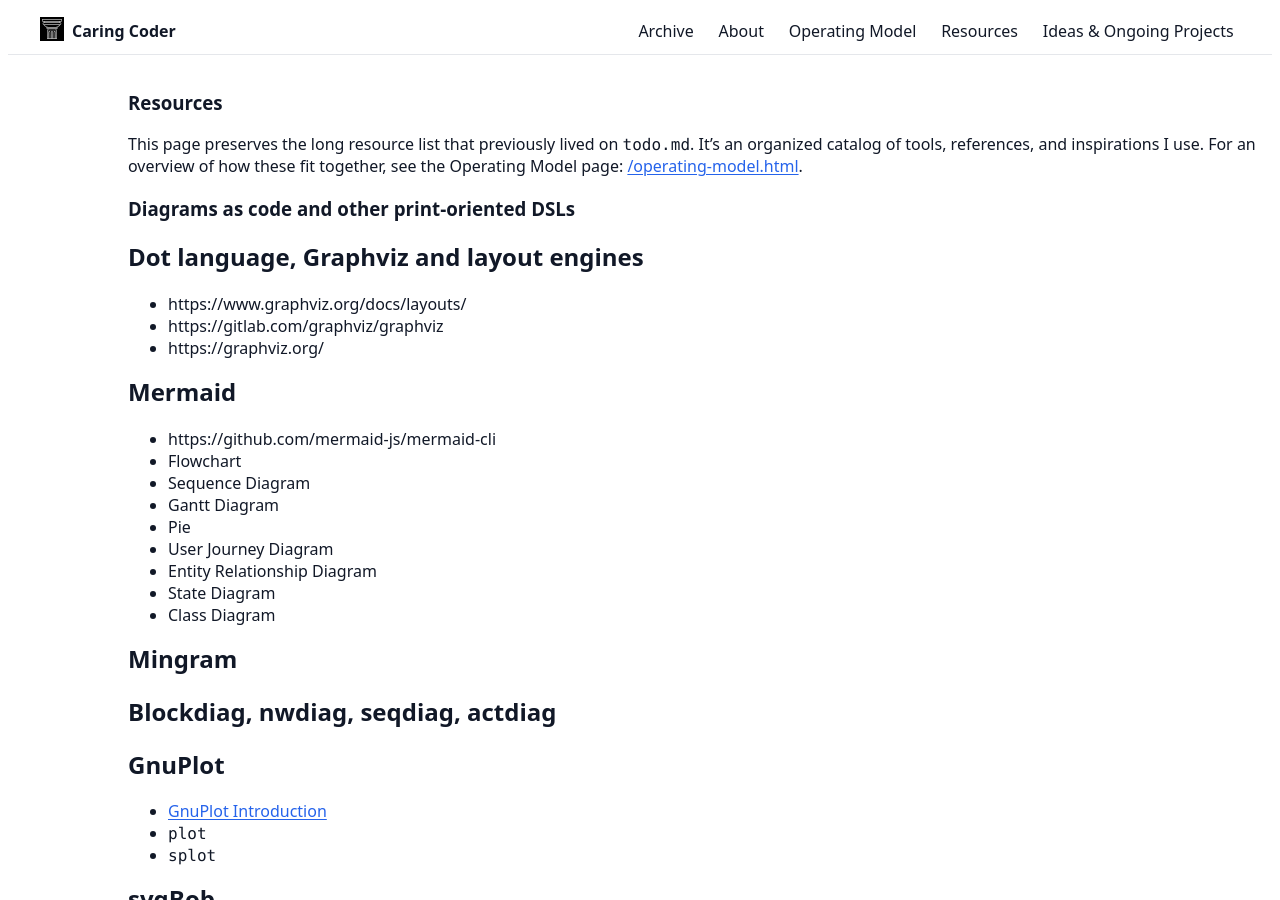
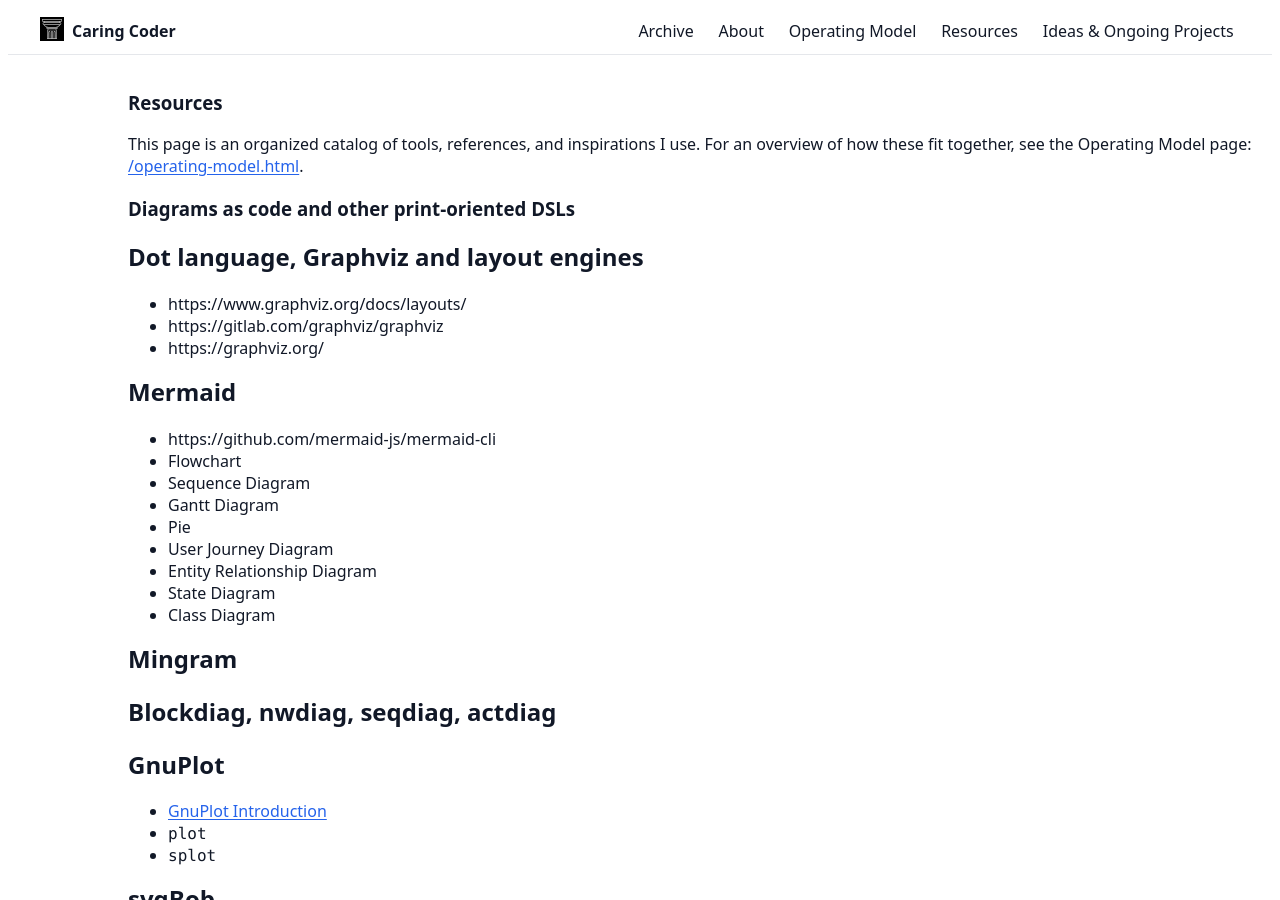
Before and after one commit to verronpro/blog, a Jekyll site: the page built from resources.md, in a window 1280 px wide and 900 px high. Built offline with Jekyll 4.4.1, drawn with Linux system fonts in a browser that asks for light colours.

Commit message:
Remove legacy `todo.md` and update `resources.md` to streamline content and improve consistency.

```diff
--- a/resources.md
+++ b/resources.md
@@ -5,7 +5,7 @@ aside:
   toc: true
 ---
 
-This page preserves the long resource list that previously lived on `todo.md`. It’s an organized catalog of tools, references, and inspirations I use. For an overview of how these fit together, see the Operating Model page: [/operating-model.html](/operating-model.html).
+This page is an organized catalog of tools, references, and inspirations I use. For an overview of how these fit together, see the Operating Model page: [/operating-model.html](/operating-model.html).
 
 # Diagrams as code and other print‑oriented DSLs
 
```
Also changed, not shown: todo.md (deleted, +0 -11 lines).
